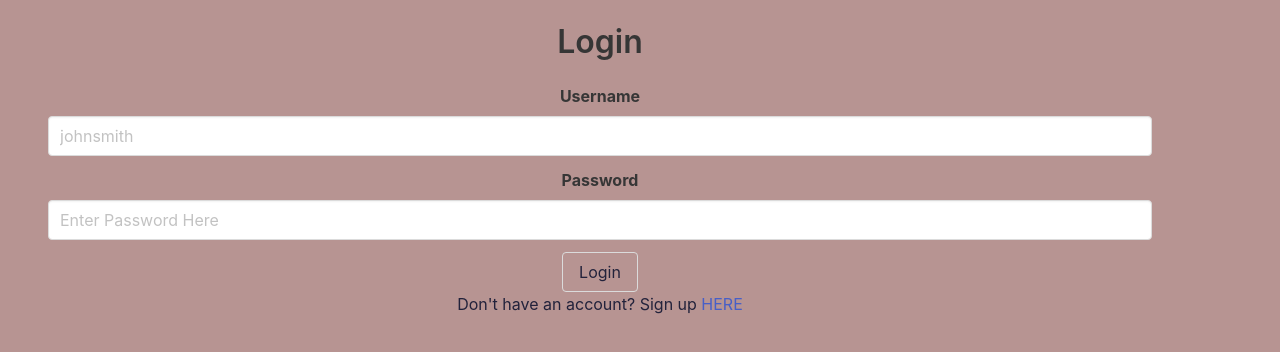
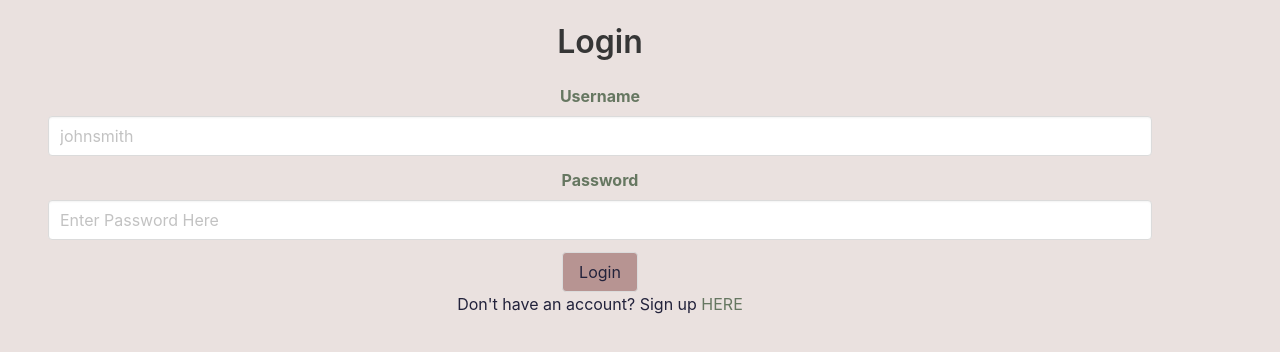
Before and after one commit to amandakso/odin-blog-cms, a React (Create React App) app: page /login in a window 1280 px wide. Shown: the top 352 px of the page. Built offline with nearby package versions, Linux system fonts and the light colour scheme.

Commit message:
add color scheme to table, background, and input labels

```diff
--- a/src/App.css
+++ b/src/App.css
@@ -14,19 +14,32 @@ body {
   margin: 0px;
   padding: 0px;
   height: 100vh;
-  background-color: var(--tertiary-color, brown);
+  background-color: var(--white-color, white);
   color: var(--black-color, black);
+}
+
+.here {
+  color: var(--primary-color, green);
+}
+
+.label,
+label {
+  color: var(--primary-color, green);
 }
 
 .navbar,
 .navbar-menu {
-  background-color: var(--primary-color, brown);
+  background-color: var(--primary-color, green);
   color: var(--black-color, black);
 }
 
 .button {
   color: var(--black-color, black);
   background-color: var(--tertiary-color, brown);
+}
+
+.table {
+  background-color: var(--white-color, white);
 }
 
 .App-header {
--- a/src/components/Login.js
+++ b/src/components/Login.js
@@ -83,7 +83,10 @@ const Login = () => {
       </form>
       {error ? <p>{error}</p> : null}
       <div>
-        Don't have an account? Sign up <Link to={"/signup"}>HERE</Link>
+        Don't have an account? Sign up{" "}
+        <Link className="here" to={"/signup"}>
+          HERE
+        </Link>
       </div>
     </div>
   );
--- a/src/components/Signup.js
+++ b/src/components/Signup.js
@@ -105,8 +105,11 @@ const Signup = () => {
         </ul>
       ) : null}
       <div>
-        Already have an account? Click <Link to={"/login"}>HERE</Link> to log
-        in.
+        Already have an account? Click{" "}
+        <Link className="here" to={"/login"}>
+          HERE
+        </Link>{" "}
+        to log in.
       </div>
     </div>
   );
```
